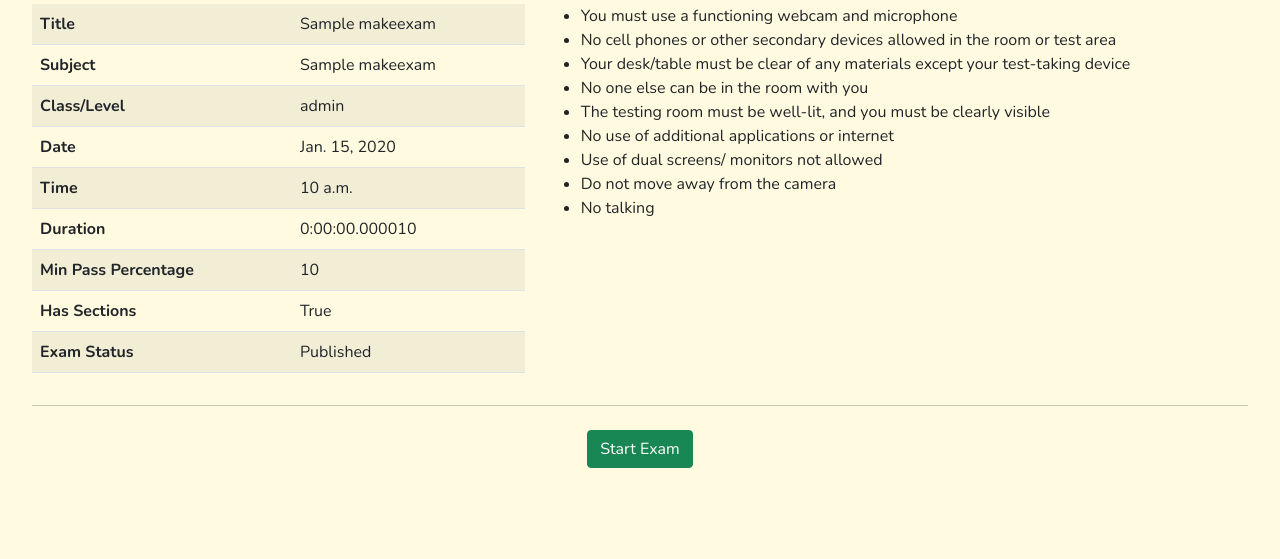
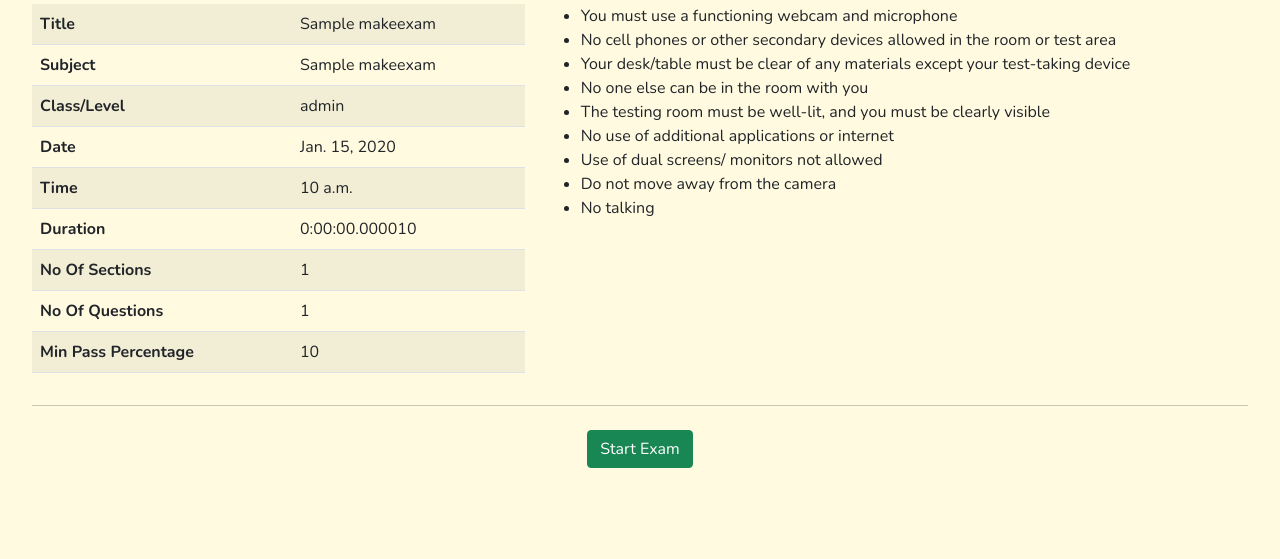
Before and after one commit to GcvKishore/TMS, a Django app: page /exam/view-exam/1/ in a window 1280 px wide. Shown: the part 226-785 px from the top of the page. Run offline with Django 4.2, Linux system fonts and the light colour scheme; a user stored in the database is signed in; tables that the repository leaves empty hold one stand-in row (values such as "Sample post"); some libraries are stand-ins or nearby versions.

Commit message:
Update exam details in tutee-view-exam.html
Now Tutee can see the no of questions and no of sections in that particular exam.

```diff
--- a/templates/exam_app/tutee-view-exam.html
+++ b/templates/exam_app/tutee-view-exam.html
@@ -51,16 +51,16 @@
                         <td id="totalExamDuration">{{ exam.duration }}</td>
                     </tr>
                     <tr>
+                        <th scope="row">No Of Sections</th>
+                        <td>{{ exam.makesection_set.count }}</td>
+                    </tr>
+                    <tr>
+                        <th scope="row">No Of Questions</th>
+                        <td>{{ exam.makequestion_set.count }}</td>
+                    </tr>
+                    <tr>
                         <th scope="row">Min Pass Percentage</th>
                         <td>{{ exam.min_pass_points }}</td>
-                    </tr>
-                    <tr>
-                        <th scope="row">Has Sections</th>
-                        <td>{{ exam.has_sections }}</td>
-                    </tr>
-                    <tr>
-                        <th scope="row">Exam Status</th>
-                        <td>{{ user_exam_details.status }}</td>
                     </tr>
                     </tbody>
                 </table>
@@ -82,7 +82,6 @@
             </div>
         </div>
         <hr>
-
         {% if exam.has_sections %}
             <div class="col py-2 text-center">
                 <a class="m-auto" href="{% url 'exam_app:take-exam-section' exam.id 0 0 %}">
@@ -96,8 +95,6 @@
                 </a>
             </div>
         {% endif %}
-
-
     </div>
 {% endblock %}
 
```
